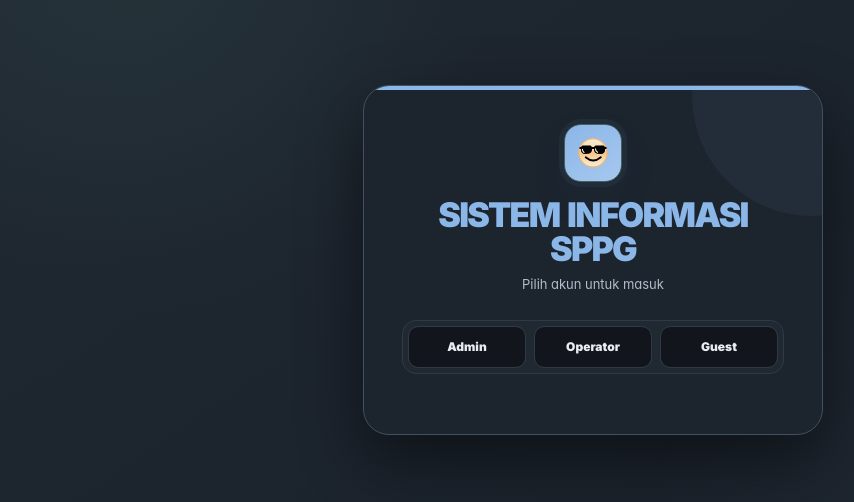
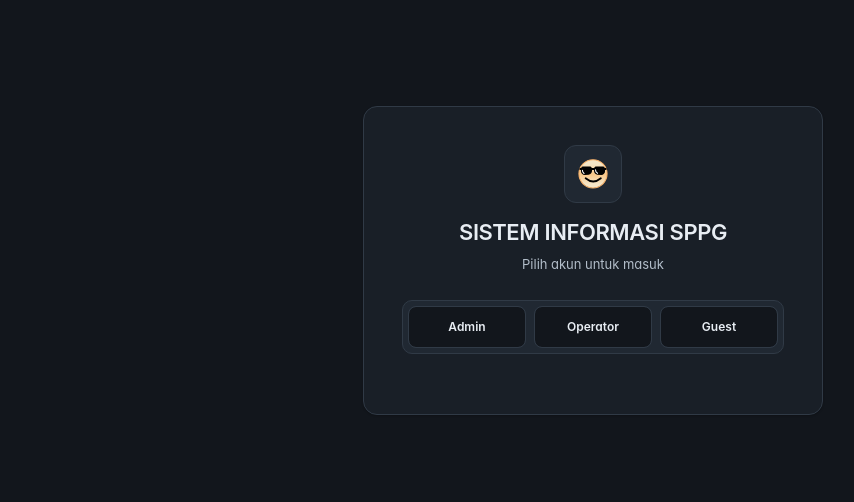
Before and after one commit to Rversse/sim-sppg, a React (Vite) app: page /sim-sppg/login in a window 1280 px wide. Shown: the part 140-642 px from the top of the page, without its empty margins (47-901 px from the left). Built offline with nearby package versions, Linux system fonts and the light colour scheme; no server answers; a web font is replaced by a local one.

Commit message:
style: remove remaining decorative UI treatments

```diff
--- a/src/styles/professional-system.css
+++ b/src/styles/professional-system.css
@@ -264,3 +264,184 @@ button:focus-visible, [role='button']:focus-visible, a:focus-visible { outline:
 @media (prefers-reduced-motion: reduce) {
   *, *::before, *::after { scroll-behavior: auto !important; animation-duration: .01ms !important; animation-iteration-count: 1 !important; transition-duration: .01ms !important; }
 }
+
+
+/* Remaining audit fixes: mobile navigation, importer and authentication. */
+.app-mobile-link small,
+.app-mobile-link span {
+  font-size: 11px;
+  font-weight: 500;
+}
+
+.app-action-button {
+  min-height: 38px;
+  font-size: 12px;
+  font-weight: 600;
+  transition: background-color var(--theme-motion-fast) ease, border-color var(--theme-motion-fast) ease, color var(--theme-motion-fast) ease;
+}
+
+.maker-import-hero {
+  background: var(--theme-surface);
+  border-color: var(--theme-border);
+  border-radius: 12px;
+}
+
+.maker-import-hero-icon {
+  border-color: var(--theme-border);
+  border-radius: 10px;
+  background: var(--theme-primary-soft);
+}
+
+.maker-import-eyebrow,
+.maker-import-panel-head > div > span {
+  color: var(--theme-text-secondary);
+  font-size: 11px;
+  font-weight: 600;
+  letter-spacing: 0;
+}
+
+.maker-import-hero h2 {
+  color: var(--theme-text-primary);
+  font-weight: 600;
+  letter-spacing: -.02em;
+}
+
+.maker-import-panel-head h3 {
+  font-weight: 600;
+  letter-spacing: -.01em;
+}
+
+.maker-import-panel-head p,
+.maker-import-source-footer > span {
+  font-size: 12px;
+}
+
+.maker-import-primary,
+.maker-import-secondary {
+  min-height: 38px;
+  font-size: 12px;
+  font-weight: 600;
+  transition: background-color var(--theme-motion-fast) ease, border-color var(--theme-motion-fast) ease, color var(--theme-motion-fast) ease;
+}
+
+.maker-import-primary:hover:not(:disabled) {
+  transform: none;
+}
+
+.maker-import-source-panel {
+  border-color: var(--theme-border);
+  box-shadow: var(--theme-shadow-card);
+}
+
+.login-page {
+  background: var(--theme-page-bg);
+}
+
+.login-page::before,
+.login-page::after,
+.login-card::after {
+  display: none;
+  animation: none;
+}
+
+.login-card {
+  border: 1px solid var(--theme-border);
+  border-radius: 14px;
+  background: var(--theme-surface);
+  box-shadow: var(--theme-shadow-card);
+  backdrop-filter: none;
+  animation: none;
+}
+
+.login-card::before {
+  display: none;
+}
+
+.login-brand-mark {
+  border: 1px solid var(--theme-border);
+  border-radius: 12px;
+  background: var(--theme-surface-soft);
+  color: var(--theme-primary);
+  box-shadow: none;
+  transition: none;
+}
+
+.login-brand-mark:hover {
+  transform: none;
+  box-shadow: none;
+}
+
+.login-header h1 {
+  color: var(--theme-text-primary);
+  font-size: 22px;
+  font-weight: 600;
+  letter-spacing: -.02em;
+  line-height: 1.25;
+}
+
+.login-header p {
+  color: var(--theme-text-secondary);
+}
+
+.login-account-grid {
+  border-color: var(--theme-border);
+  border-radius: 10px;
+  background: var(--theme-surface-soft);
+}
+
+.login-account-button {
+  border-radius: 8px !important;
+  font-size: 12px !important;
+  font-weight: 600 !important;
+}
+
+.login-account-button:not(:disabled):hover {
+  transform: none;
+}
+
+.login-pin-field label {
+  color: var(--theme-text-secondary);
+  font-size: 12px;
+  font-weight: 600;
+}
+
+.login-pin-input {
+  border-radius: 8px;
+  color: var(--theme-text-primary);
+  font-weight: 500;
+  letter-spacing: .2em;
+  box-shadow: none;
+}
+
+.login-pin-input:focus {
+  border-color: var(--theme-primary);
+  box-shadow: var(--theme-focus-ring);
+}
+
+.login-pin-hint,
+.login-status,
+.login-error {
+  font-size: 12px;
+}
+
+.vehicle-notification-badge {
+  animation: none;
+}
+
+.vehicle-notification-item:hover {
+  filter: none;
+}
+
+.vehicle-notification-button:hover {
+  transform: none;
+  box-shadow: none;
+}
+
+@media (prefers-reduced-motion: reduce) {
+  .login-card,
+  .login-brand-mark,
+  .vehicle-notification-badge {
+    animation: none !important;
+    transition: none !important;
+  }
+}
```
